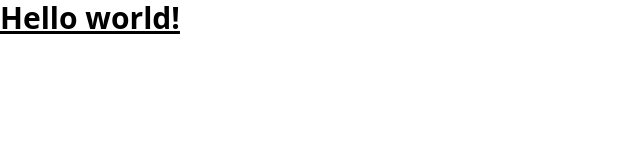
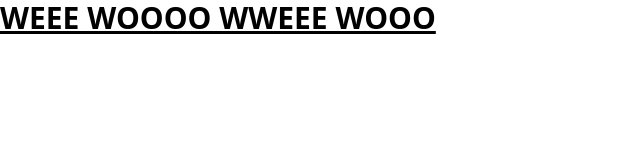
Before and after one commit to Volfy/portfolio, a website: page src/index.html in a window 1280 px wide. Shown: the whole page, without its empty margins (0-640 px from the left). Drawn offline with Linux system fonts and the light colour scheme.

Commit message:
testing new flow

```diff
--- a/package.json
+++ b/package.json
@@ -1,8 +1,11 @@
 {
   "scripts": {
-    "move": "cp src/index.html dist/index.html && cp -r src/gifs dist/gifs"
+    "git": "cp src/index.html dist/index.html && cp -r src/gifs dist/gifs && git add . && git commit -m",
+    "git:push": "git push",
+    "deploy": "gh-pages --dist 'dist' --branch 'release'"
   },
   "devDependencies": {
+    "gh-pages": "^5.0.0",
     "tailwindcss": "^3.2.7"
   }
 }
--- a/src/index.html
+++ b/src/index.html
@@ -7,7 +7,7 @@
 </head>
 <body>
   <h1 class="text-3xl font-bold underline">
-    Hello world!
+    WEEE WOOOO WWEEE WOOO
   </h1>
 </body>
 </html>
```
Also changed, not shown: dist/gifs/gifs/library.gif (added), dist/gifs/gifs/restaurant.gif (added), dist/gifs/gifs/sign-up-form.gif (added), dist/index.html, 1 other file.
